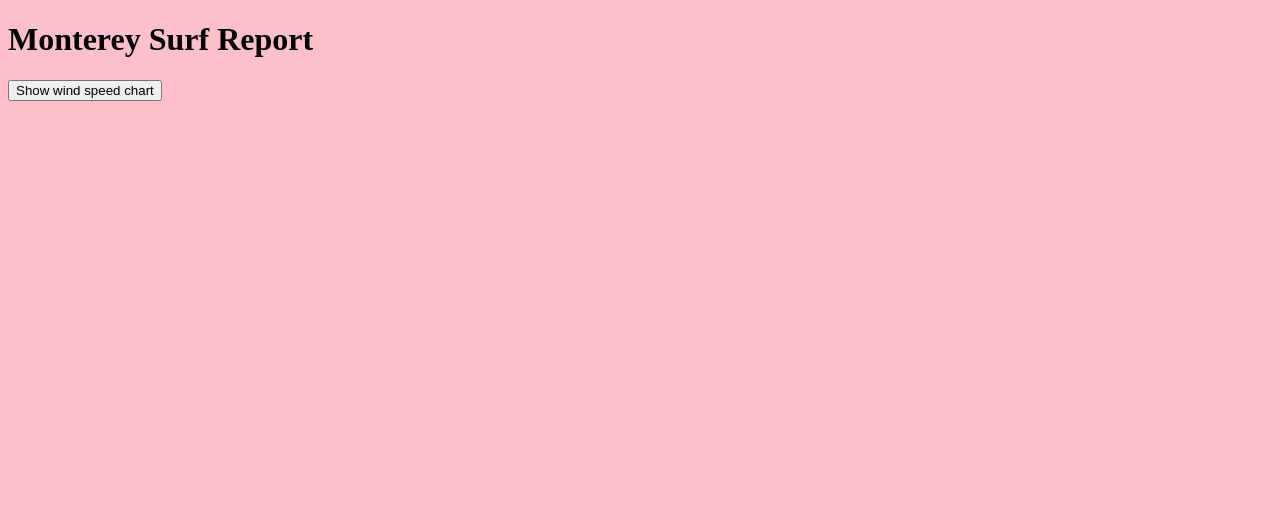
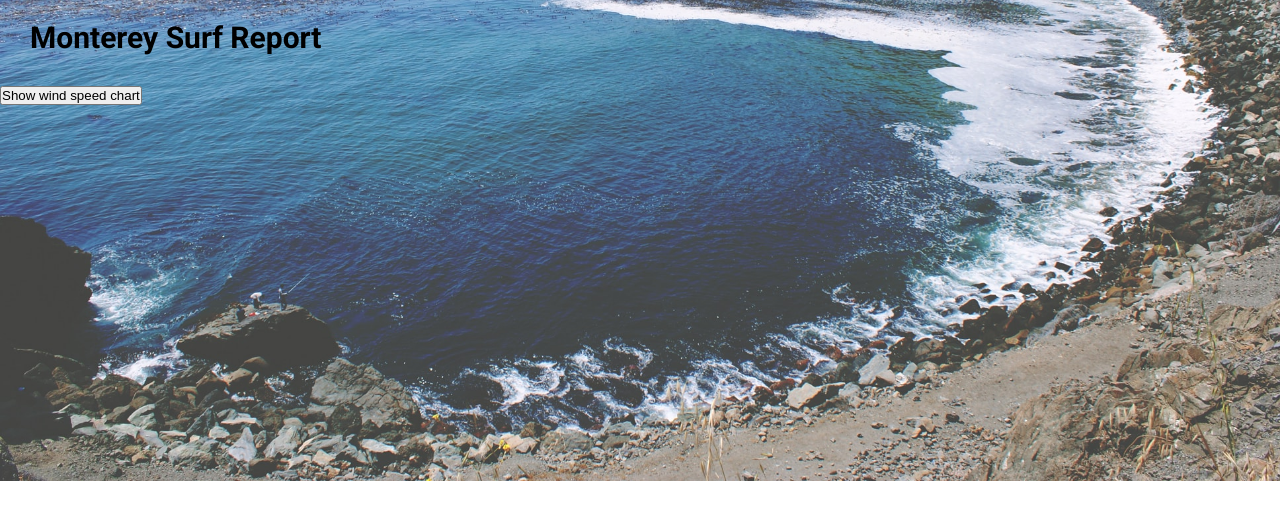
Before and after one commit to xenleme/monterey-surf-report, a website built with webpack: page public/index.html in a window 1280 px wide. Built offline with nearby package versions, Linux system fonts and the light colour scheme; no server answers.

Commit message:
Added base structure and styles

```diff
--- a/public/index.html
+++ b/public/index.html
@@ -5,13 +5,17 @@
   <meta charset="UTF-8">
   <meta name="viewport" content="width=device-width, initial-scale=1.0">
   <meta http-equiv="X-UA-Compatible" content="ie=edge">
+  <link href="https://fonts.googleapis.com/css?family=Roboto:300,400,700&display=swap" rel="stylesheet">
   <link rel="stylesheet" href="bundle.css">
   <title>Monterey Surf Report</title>
 </head>
 
 <body>
-  <h1>Monterey Surf Report</h1>
-  <div id="current-date"></div>
+  <header class="header">
+    <h1 class="heading-primary">Monterey Surf Report</h1>
+    <span id="current-date" class="header__date"></span>
+  </header>
+
   <div id="available-spots"></div>
   <div id="water-temp"></div>
   <div id="wind-speed"></div>
--- /dev/null
+++ b/src/sass/_base.scss
@@ -0,0 +1,30 @@
+* {
+  margin: 0;
+  padding: 0;
+}
+
+*,
+*::before,
+*::after {
+  margin: 0;
+  padding: 0;
+  box-sizing: inherit;
+}
+
+html {
+  box-sizing: border-box;
+  font-size: 62.5%; // 10px/16px = 62.5% -> 1rem = 10px
+}
+
+body {
+  background-image: url(../img/primary-bg.jpg);
+  background-repeat: no-repeat;
+  background-size: cover;
+  background-position: center;
+  font-family: $font-primary;
+}
+
+// COMMON STYLES
+.heading-primary {
+  font-size: 3rem;
+}
--- /dev/null
+++ b/src/sass/_header.scss
@@ -0,0 +1,10 @@
+.header {
+  padding: 2rem 3rem;
+
+  &__date {
+    display: inline-block;
+    font-size: 1.4rem;
+    color: $header-date-text-color;
+    margin-top: .4rem;
+  }
+}
--- /dev/null
+++ b/src/sass/_variables.scss
@@ -0,0 +1,6 @@
+// COLORS
+$header-date-text-color: #121212;
+
+// FONT VARIABLES
+$font-primary: 'Roboto',
+sans-serif;
--- a/src/sass/styles.scss
+++ b/src/sass/styles.scss
@@ -1,5 +1,3 @@
-$body-color: pink;
-
-body {
-  background-color: $body-color;
-}
+@import 'variables';
+@import 'base';
+@import 'header';
```
Also changed, not shown: public/bundle.css, public/img/afdd3ba05ecae19b9cb7376210e842b3.jpg (added), src/img/primary-bg.jpg (added), 1 other file.
